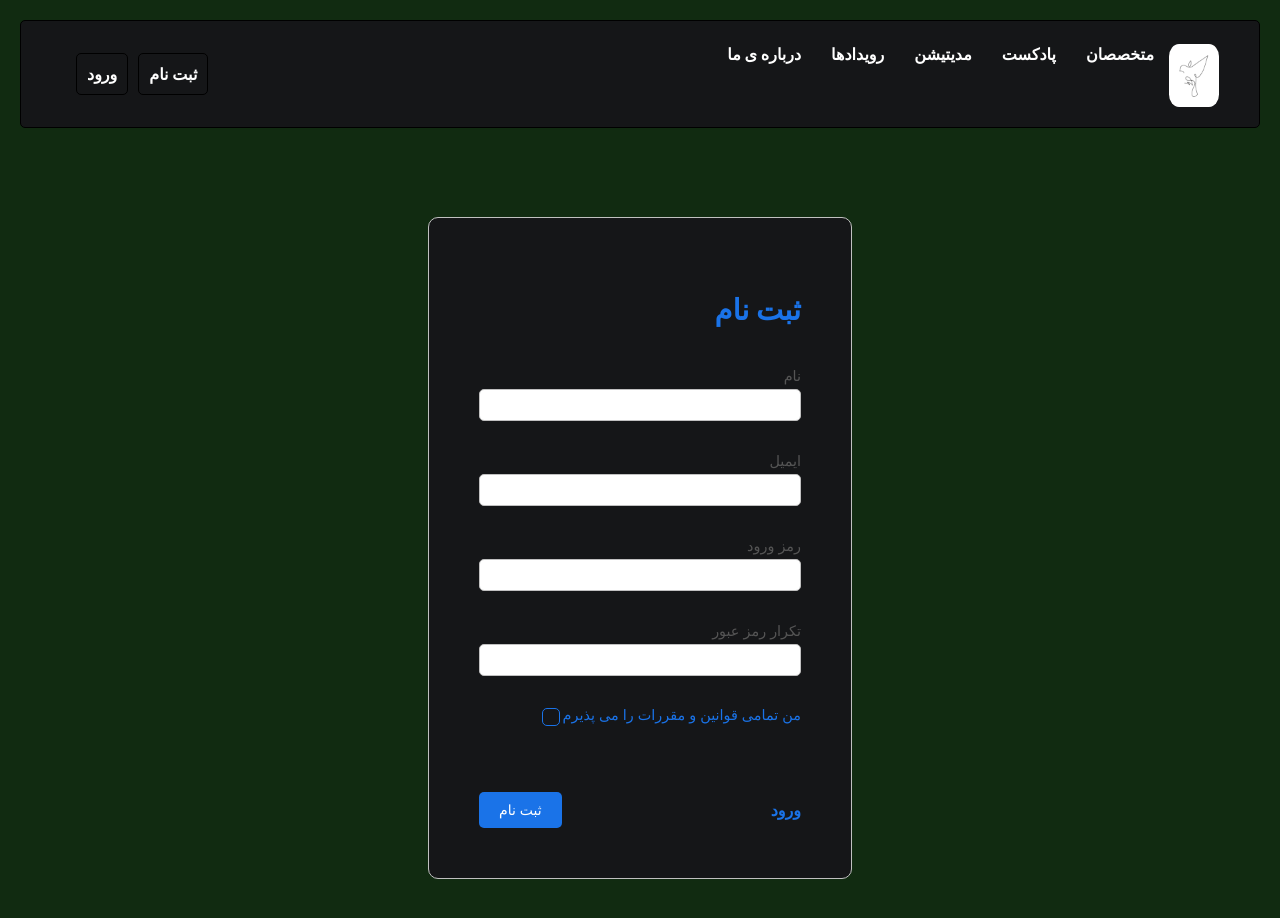
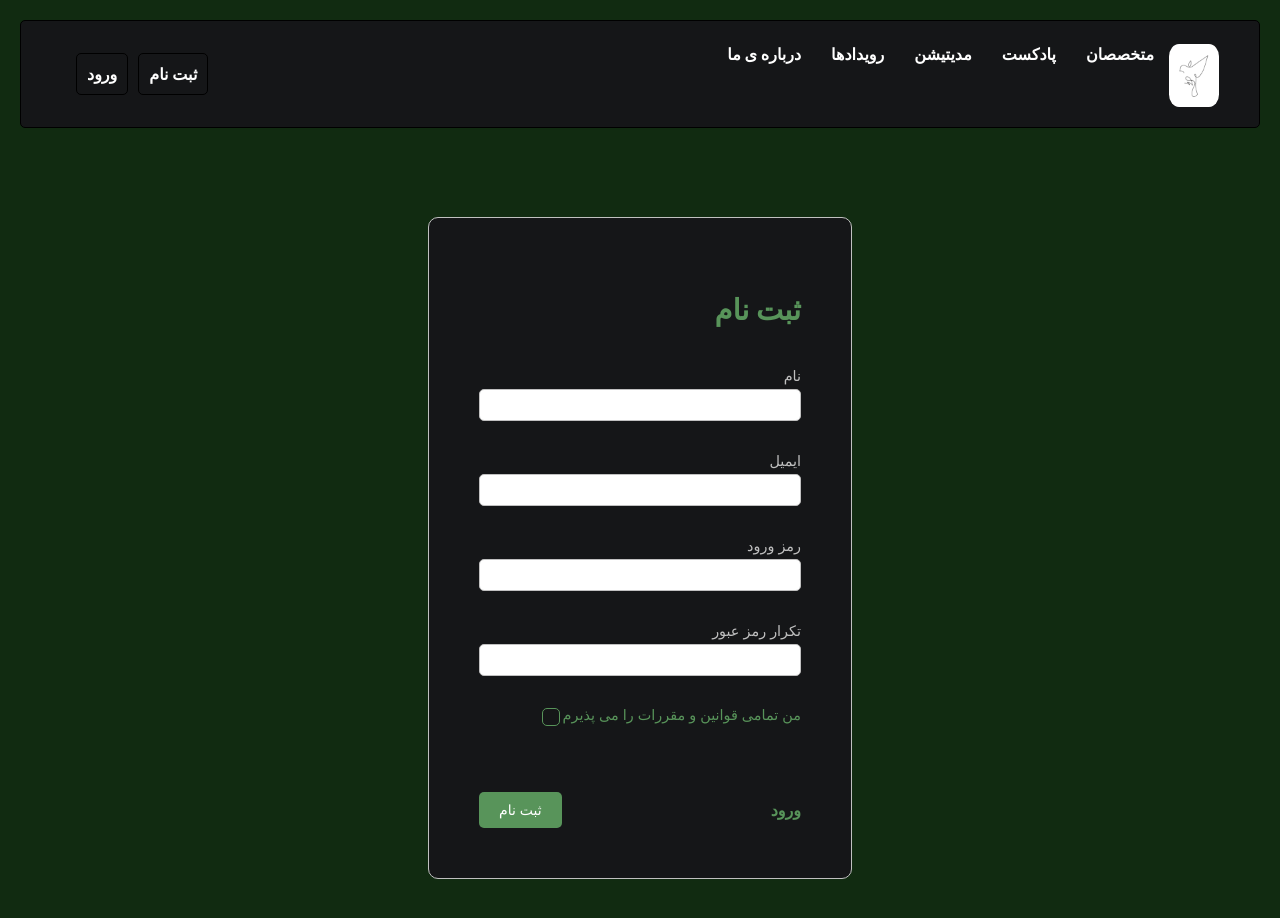
Before and after one commit to FatemehTayebiSalar/psychology-platform-frontend, a React (Create React App) app: page /signup in a window 1280 px wide. Shown: the top 918 px of the page. Built offline with nearby package versions, Linux system fonts and the light colour scheme.

Commit message:
The SignUp Style changed in colors

```diff
--- a/src/components/SignUp.module.css
+++ b/src/components/SignUp.module.css
@@ -25,7 +25,7 @@
     text-align: left;
     margin-bottom: 40px;
     font-size: 1.8rem;
-    color: #1a73e8;
+    color: rgb(88, 148, 90);
 }
 
 .formField{
@@ -38,7 +38,7 @@
 .formField label{
     text-align: left;
     margin-bottom: 5px;
-    color: rgb(85, 85, 85);
+    color: silver;
     font-size: 0.9rem;
 }
 
@@ -56,7 +56,7 @@
 }
 
 .formField:nth-child(6) label{
-    color: #1a73e8;
+    color: rgb(88, 148, 90);
 }
 
 .formInput{
@@ -82,14 +82,14 @@
     outline: none;
     line-height: 30px;
     height: 30px;
-    border: 1px solid #1a73e8;
+    border: 1px solid rgb(88, 148, 90);
 }
 
 input[type = "checkbox"]{
     margin-left:20px;
     width: 18px;
     height: 18px;
-    border: 1px solid #1a73e8;
+    border: 1px solid rgb(88, 148, 90);
     appearance: none;
     border-radius: 5px;
     transition: all 0.2s ease-in;
@@ -98,7 +98,7 @@ input[type = "checkbox"]{
 input[type = "checkbox"]:checked{
     width: 18px;
     height: 18px;
-    background-color: #1a73e8 ;
+    background-color: rgb(88, 148, 90) ;
     border-radius: 50%;
 }
 
@@ -106,7 +106,7 @@ input[type = "checkbox"] :focus{
     height: 18px;
     width: 18px;
     outline: none;
-    border: 2px solid #004aaa;
+    border: 2px solid rgb(88, 148, 90);
 }
 
 .formButtons{
@@ -116,7 +116,7 @@ input[type = "checkbox"] :focus{
 }
 
 .formButtons button{
-    background-color: #1a73e8;
+    background-color: rgb(88, 148, 90);
     padding: 10px 20px;
     color: #fff;
     border-radius: 5px;
@@ -128,18 +128,18 @@ input[type = "checkbox"] :focus{
 }
 
 .formButtons button:hover{
-    background-color: #004aaa;
+    background-color: rgb(136, 221, 141);
 }
 
 .formButtons a{
-    color: #1a73e8;
+    color:rgb(88, 148, 90);
     text-decoration: none;
     transition: all 0.1s ease-in;
     font-weight: 700;
 }
 
 .formButtons a:hover{
-    color: #004aaa;
+    color: rgb(136, 221, 141);
 }
 
 .checkboxContainer{
```
